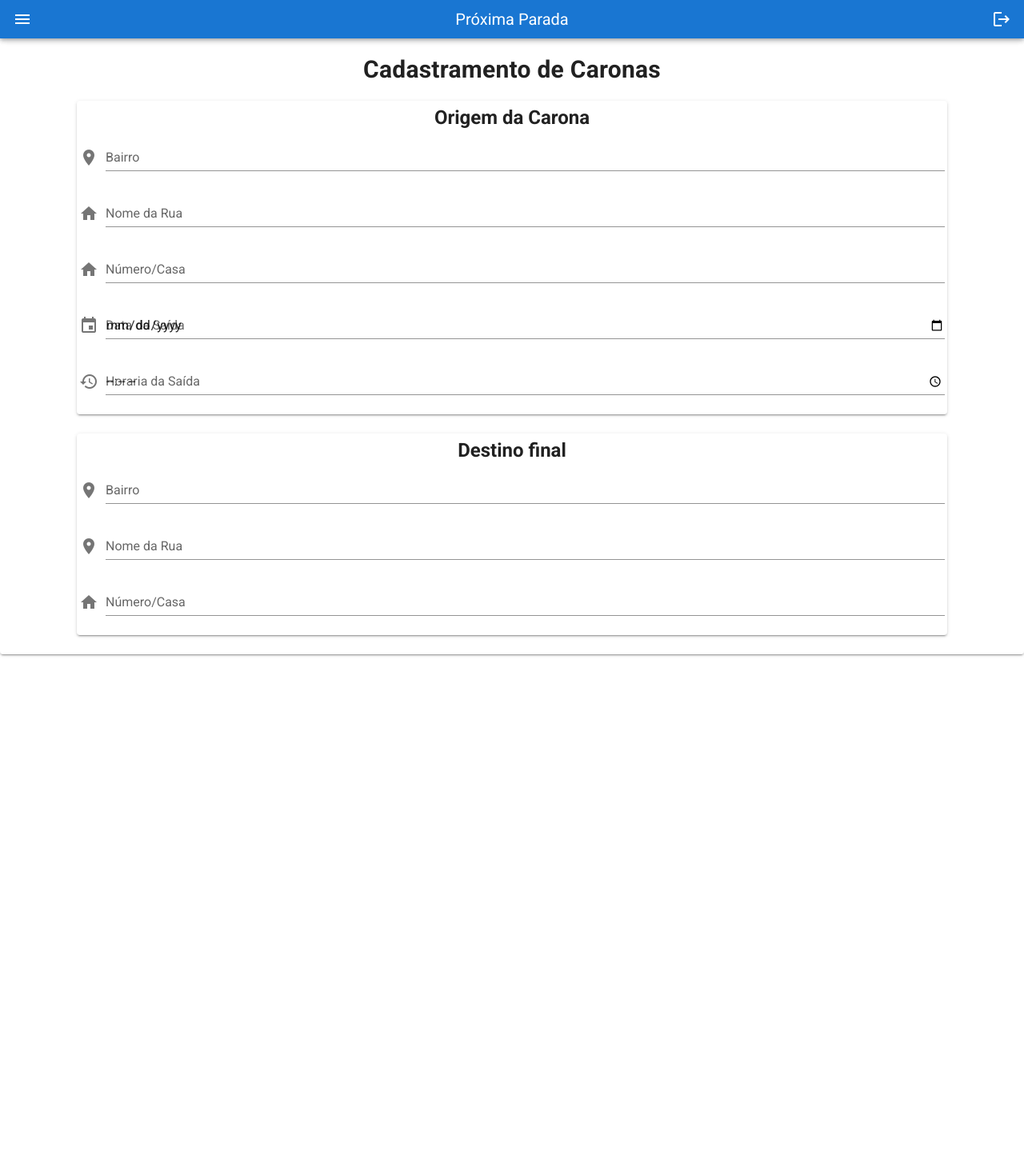
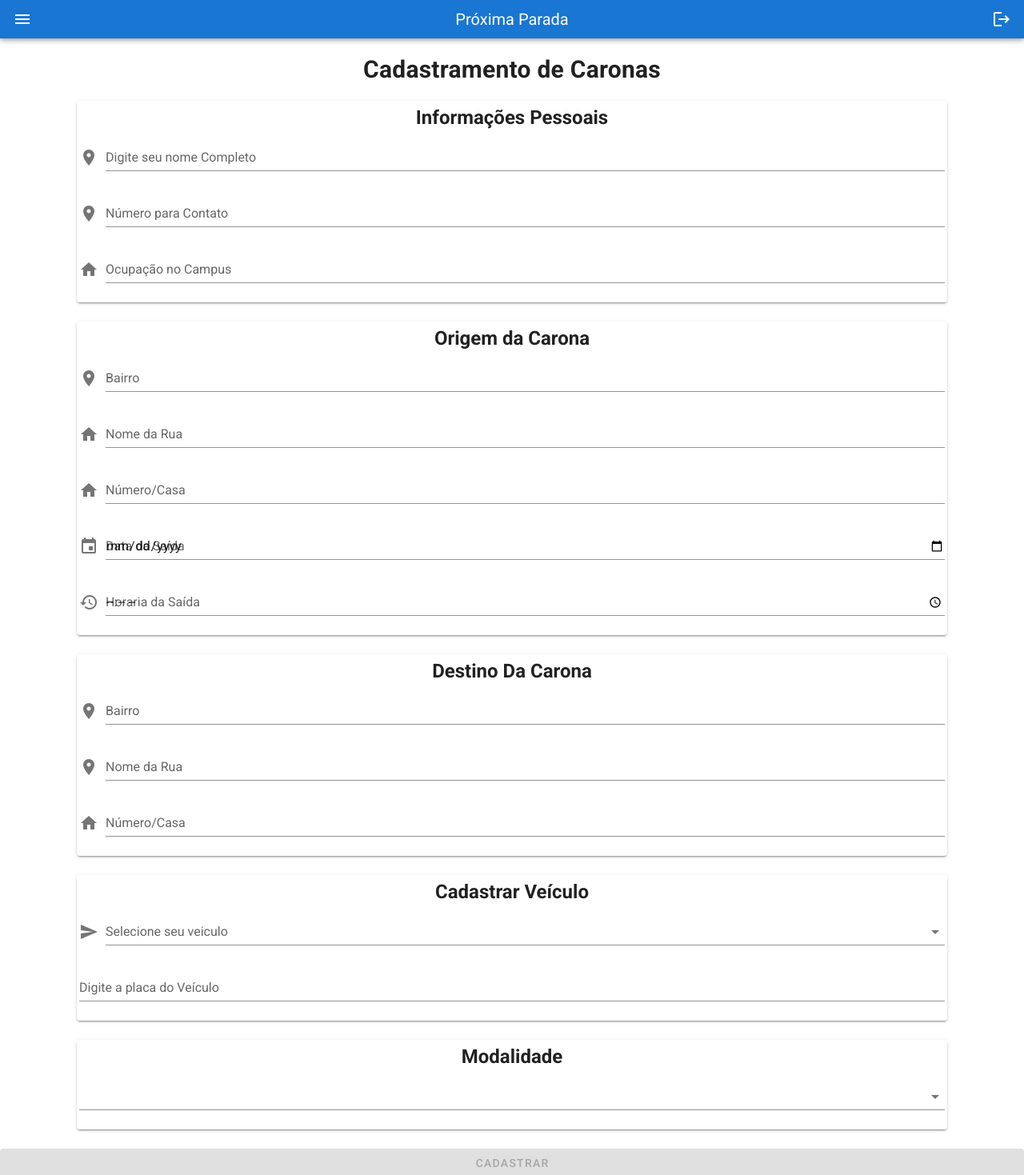
Before and after one commit to ifpi-picos/proxima-parada-front-end-vue, a Vue app: page /home/Cadastrar-Carona in a window 1280 px wide. Shown: the top 1469 px of the page at 80% size. Before the commit the page ends 818 px from the top, so only its background shows below. Built offline with nearby package versions, Linux system fonts and the light colour scheme.

Commit message:
fazendo dados de cadastro de carona

```diff
--- a/src/pages/home/Cadastrar-Carona.vue
+++ b/src/pages/home/Cadastrar-Carona.vue
@@ -3,6 +3,15 @@
         <div class="title">
             <h2>Cadastramento de Caronas</h2>
         </div>
+        <v-card class="destino">
+           <h2>Informações Pessoais</h2>
+           <v-text-field prepend-icon="mdi-map-marker" name="name" label="Digite seu nome Completo" type="text"/>
+            <v-text-field prepend-icon="mdi-map-marker" name="name" label="Número para Contato" type="number"/>
+            <v-text-field prepend-icon="home" name="name" label="Ocupação no Campus" type="text"/>
+
+
+        </v-card> <br>
+
         <v-card class="origin">
            <h2>Origem da Carona</h2>
             <v-text-field prepend-icon="mdi-map-marker" name="name" label="Bairro" type="text"/>
@@ -14,21 +23,45 @@
         </v-card>
         <br>
         <v-card class="destino">
-           <h2>Destino final</h2>
+           <h2>Destino Da Carona</h2>
            <v-text-field prepend-icon="mdi-map-marker" name="name" label="Bairro" type="text"/>
             <v-text-field prepend-icon="mdi-map-marker" name="name" label="Nome da Rua" type="text"/>
             <v-text-field prepend-icon="home" name="name" label="Número/Casa" type="number"/>
 
         </v-card>
         <br>
+
+        <v-card class="veiculo">
+           <h2>Cadastrar Veículo</h2>
+          <v-select prepend-icon="send" name="Qual é seu transport" label="Selecione seu veiculo" :items="items"/>
+          <v-text-field  name="name" label="Digite a placa do Veículo" type="text"/>
+        </v-card>
+        <br>
+
+        <v-card class="veiculo">
+           <h2>Modalidade</h2>
+          <v-select  :item="item"/>
+        </v-card>
+        <br>
+        <v-btn :disabled="!valid" block color="primary" elevation="6" type="submit">Cadastrar</v-btn>
+
     </v-card>
 
 
 </template>
 
 <script>
+
 export default {
     name: "Cadastrar-Carona",
+    data(){
+        return {
+            items:['Moto','Carro'],
+            select:{'Colaborativa':'Não coloborativa'},
+
+        }
+
+    }
 
 }
 </script>
@@ -37,6 +70,16 @@ export default {
 
     .origin, .destino{
         width: 100px;
+        text-align: center;
+        border: 3px solid rgba(63, 62, 62, 0.438);
+        width: 85%;
+        height: 85%;
+        background: #fff;
+        margin: auto;
+    }
+    .veiculo{
+        width: 200px;
+        height: 300px;
         text-align: center;
         border: 3px solid rgba(63, 62, 62, 0.438);
         width: 85%;
```
